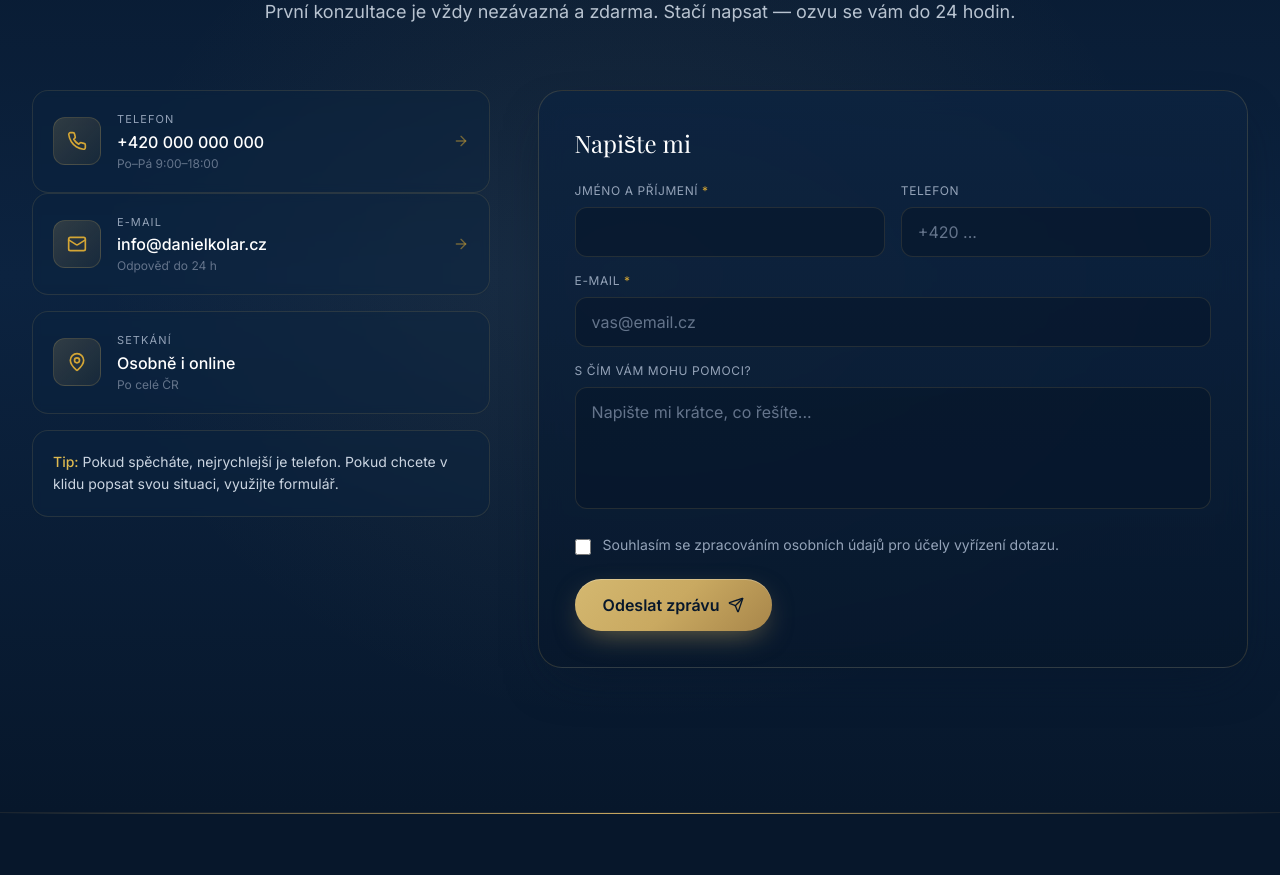
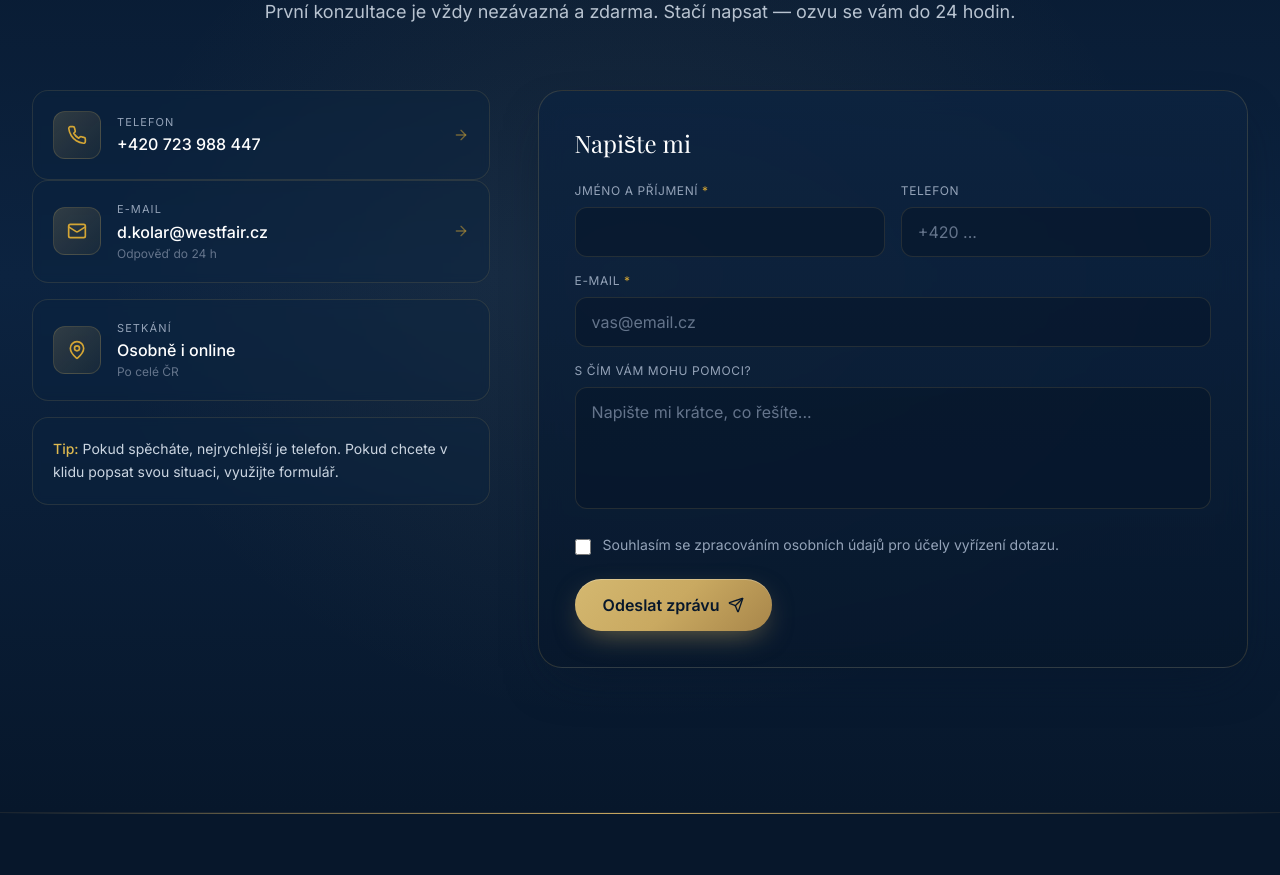
Before and after one commit to DannyKoll/daniel-kolar-web, a Next.js app: page / in a window 1280 px wide. Shown: the part 3980-4855 px from the top of the page. Built offline with nearby package versions, Linux system fonts and the light colour scheme.

Commit message:
Doplnit kontaktní telefon a e-mail

```diff
--- a/components/CTA.jsx
+++ b/components/CTA.jsx
@@ -45,15 +45,14 @@ export default function CTA() {
             <ContactCard
               icon={<Phone size={20} />}
               label="Telefon"
-              value="+420 000 000 000"
-              href="tel:+420000000000"
-              note="Po–Pá 9:00–18:00"
+              value="+420 723 988 447"
+              href="tel:+420723988447"
             />
             <ContactCard
               icon={<Mail size={20} />}
               label="E-mail"
-              value="info@danielkolar.cz"
-              href="mailto:info@danielkolar.cz"
+              value="d.kolar@westfair.cz"
+              href="mailto:d.kolar@westfair.cz"
               note="Odpověď do 24 h"
             />
             <ContactCard
```
